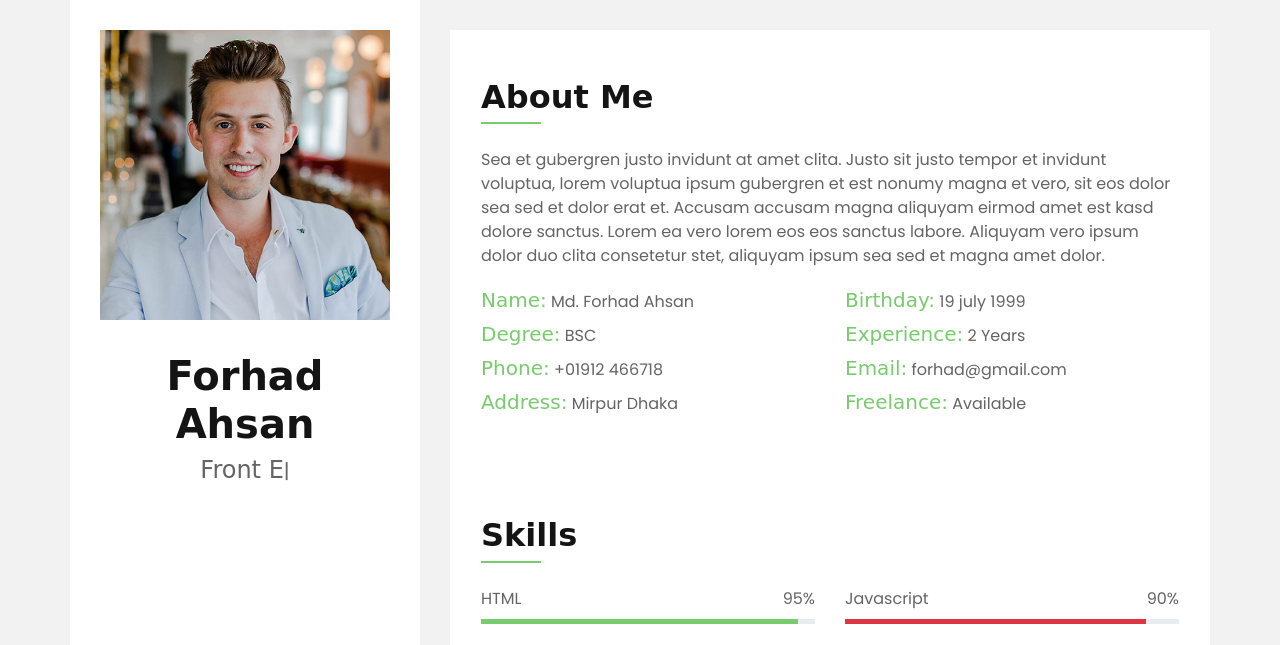
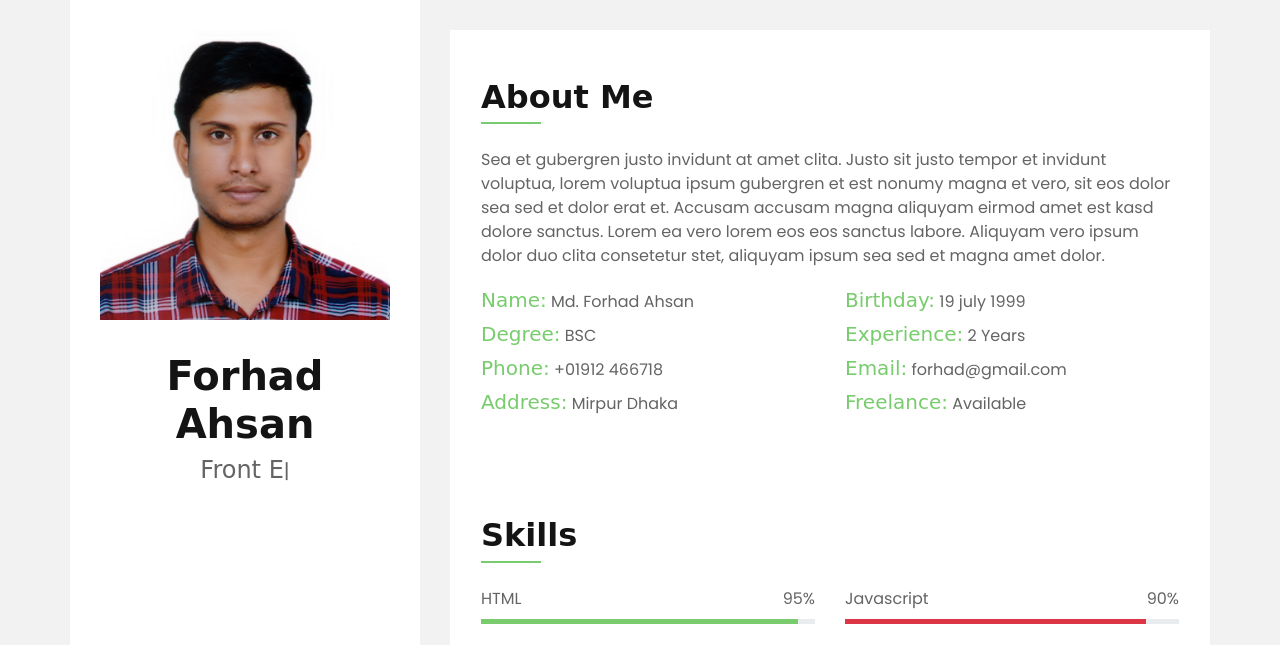
Before and after one commit to forhadahsan/personal-cv-templateA, a plain HTML site: page index.html in a window 1280 px wide. Shown: the top 645 px of the page. Drawn offline with nearby package versions, Linux system fonts and the light colour scheme; a web font is replaced by a local one.

Commit message:
photoupload

```diff
--- a/index.html
+++ b/index.html
@@ -29,7 +29,7 @@
         <div class="wrapper">
             <div class="sidebar">
                 <div class="sidebar-text d-flex flex-column h-100 justify-content-center text-center">
-                    <img class="w-100 img-fluid mb-4" src="img/profile.jpg" alt="Image">
+                    <img class="w-100 img-fluid mb-4" src="img/profiles.jpg" alt="Image">
                     <h1 class="mt-2">Forhad Ahsan</h1>
                     <div class="mb-4" style="height: 22px;">
                         <h4 class="typed-text-output d-inline-block text-body"></h4>
```
Also changed, not shown: img/profiles.jpg (added).
